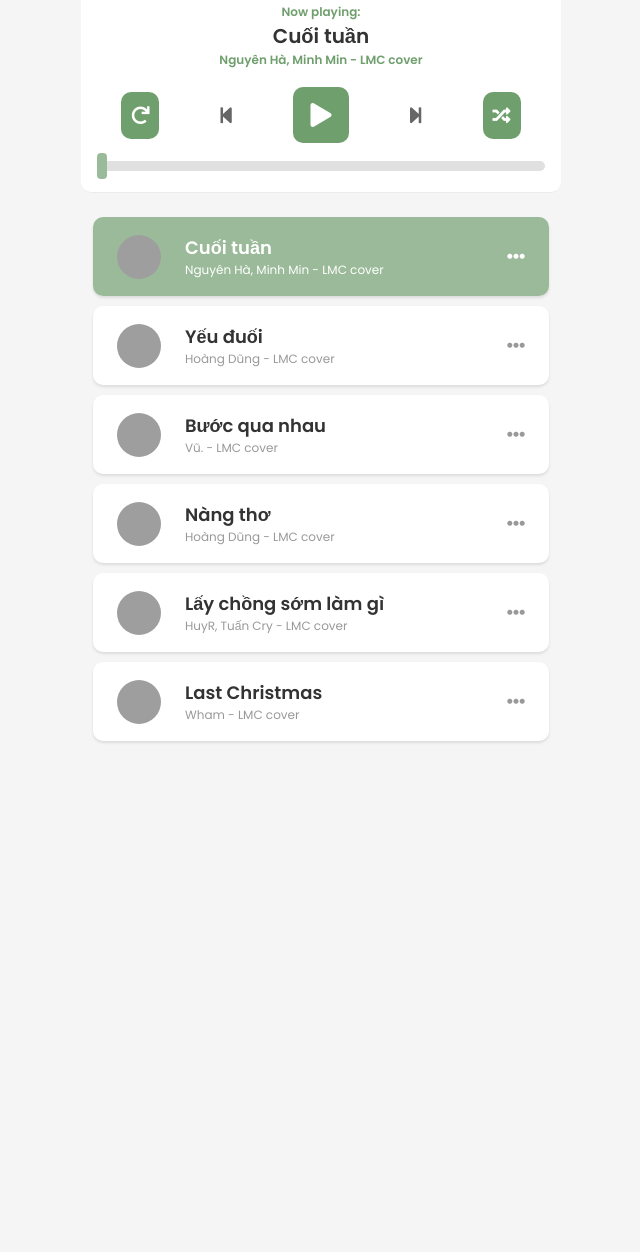
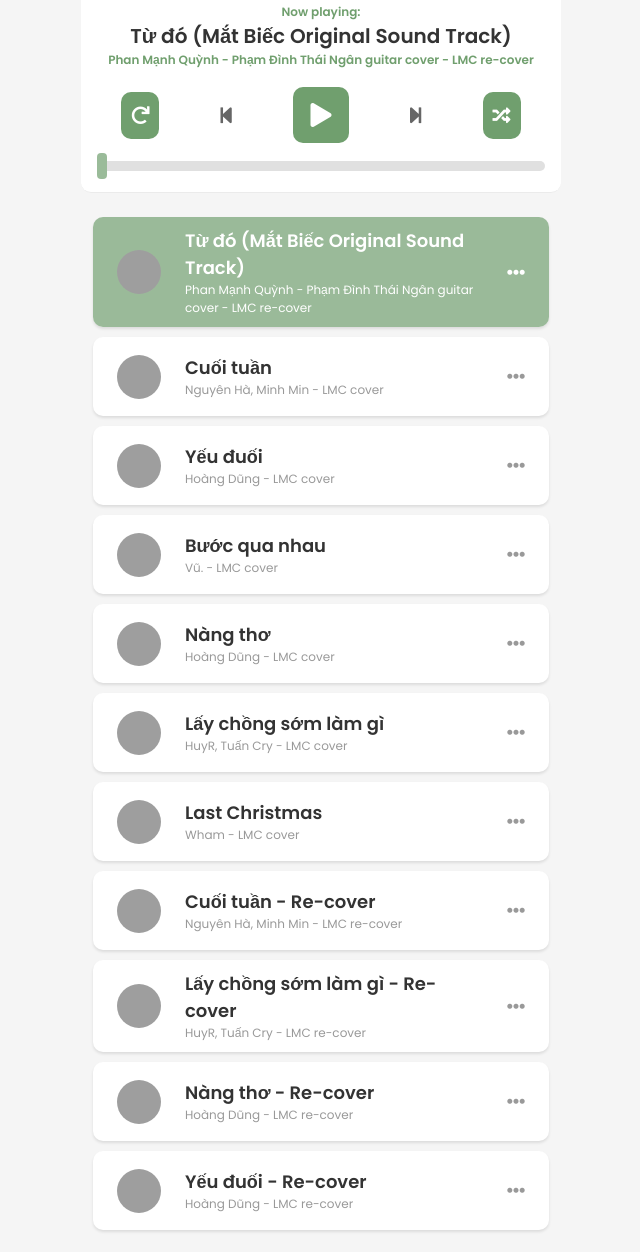
Before and after one commit to leemanhjcuongg/MusicPlayer, a plain HTML site: page index.html in a window 1280 px wide. Shown: the part 239-1491 px from the top of the page, without its empty margins (319-959 px from the left). Before the commit the page ends 1002 px from the top, so only its background shows below. Drawn offline with Linux system fonts and the light colour scheme; grey boxes are pictures that could not be loaded.

Commit message:
update songs

```diff
--- a/index.html
+++ b/index.html
@@ -126,6 +126,13 @@
         },
         song: [
           {
+            name: "Từ đó (Mắt Biếc Original Sound Track)",
+            singer:
+              "Phan Mạnh Quỳnh - Phạm Đình Thái Ngân guitar cover - LMC re-cover",
+            path: "asset/music/tu_do.mp3",
+            img: "asset/img/img4.jpg",
+          },
+          {
             name: "Cuối tuần",
             singer: "Nguyên Hà, Minh Min - LMC cover",
             path: "asset/music/cuoi_tuan.mp3",
@@ -159,6 +166,30 @@
             name: "Last Christmas",
             singer: "Wham - LMC cover",
             path: "asset/music/last_christmas.mp3",
+            img: "asset/img/img2.jpg",
+          },
+          {
+            name: "Cuối tuần - Re-cover",
+            singer: "Nguyên Hà, Minh Min - LMC re-cover",
+            path: "asset/music/cuoi_tuan_recover.mp3",
+            img: "asset/img/img3.jpg",
+          },
+          {
+            name: "Lấy chồng sớm làm gì - Re-cover",
+            singer: "HuyR, Tuấn Cry - LMC re-cover",
+            path: "asset/music/lcslg.mp3",
+            img: "asset/img/img4.jpg",
+          },
+          {
+            name: "Nàng thơ - Re-cover",
+            singer: "Hoàng Dũng - LMC re-cover",
+            path: "asset/music/nang_tho_recover.mp3",
+            img: "asset/img/img1.jpg",
+          },
+          {
+            name: "Yếu đuối - Re-cover",
+            singer: "Hoàng Dũng - LMC re-cover",
+            path: "asset/music/yeu_duoi_recover.mp3",
             img: "asset/img/img2.jpg",
           },
         ],
```
Also changed, not shown: 5 other files.
